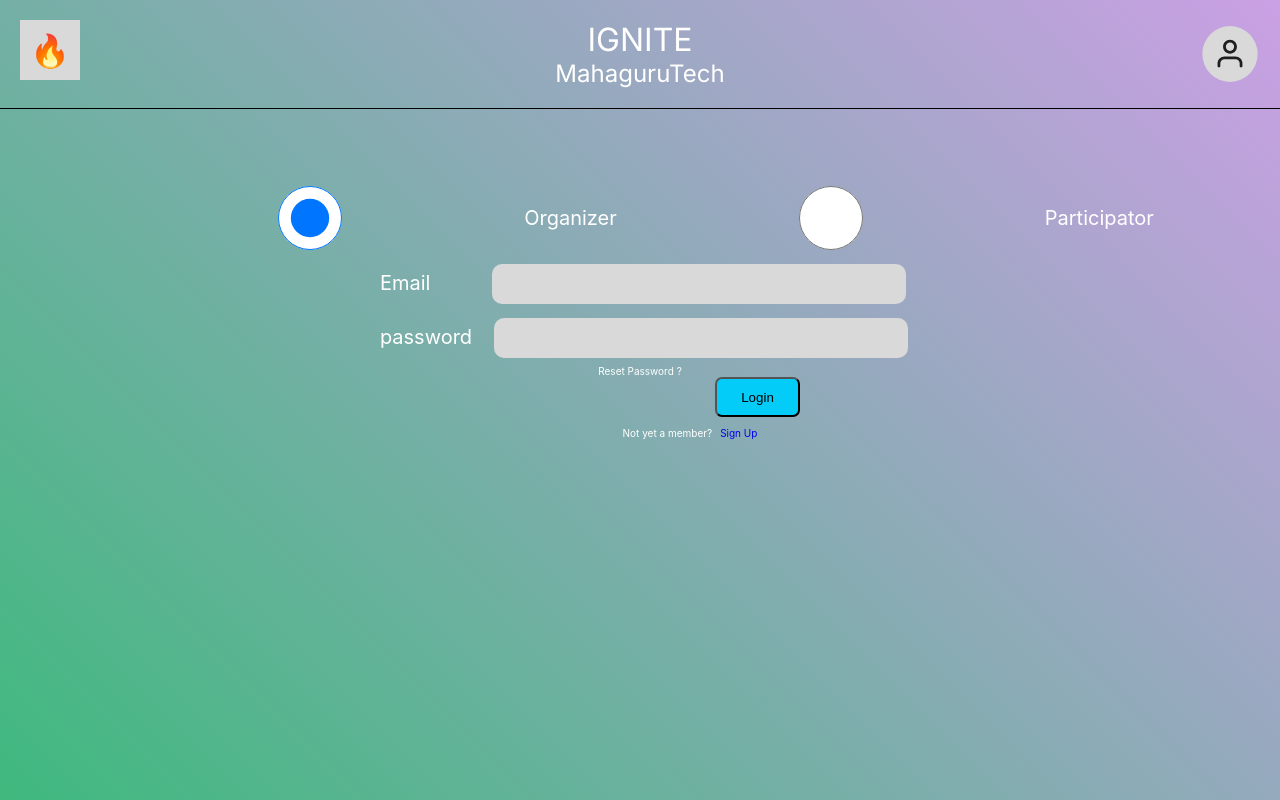
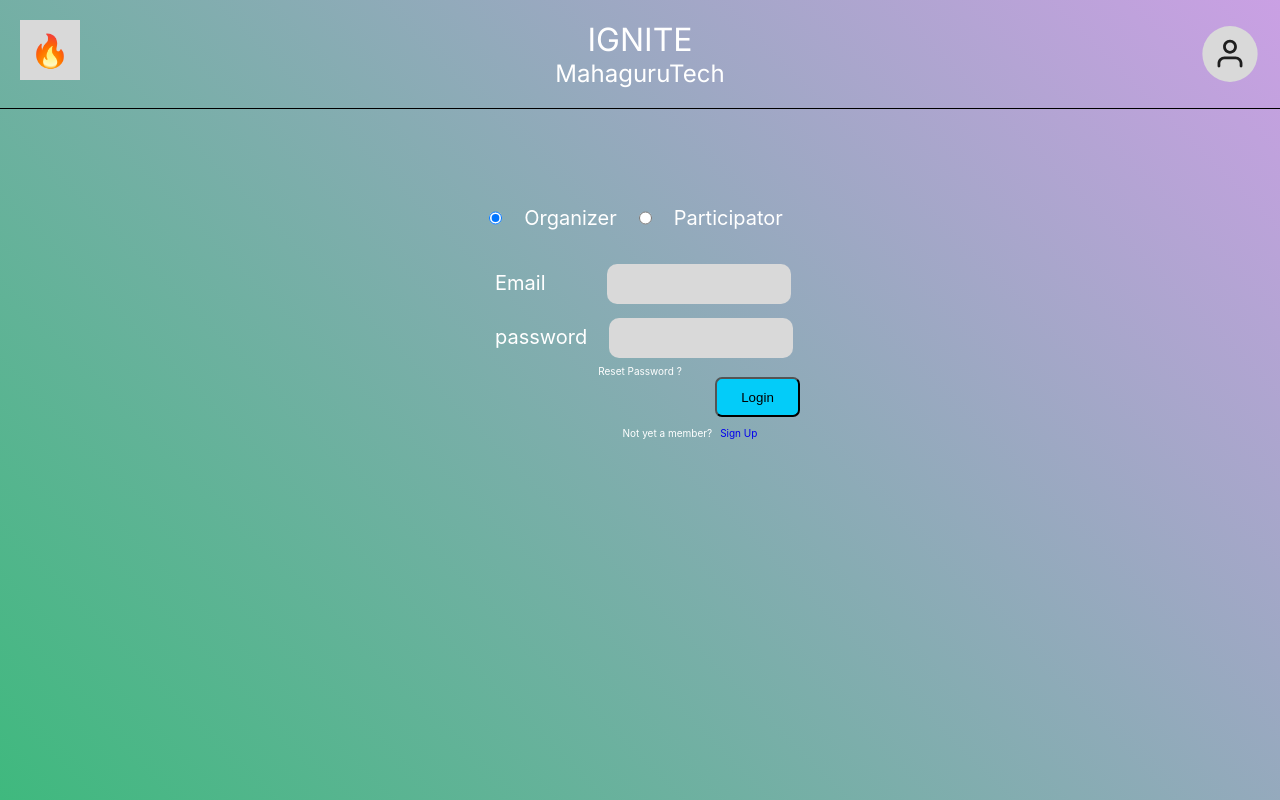
Before and after one commit to darzhz/emfrontend, a React (Create React App) app: page /login in a window 1280 px wide. Built offline with nearby package versions, Linux system fonts and the light colour scheme.

Commit message:
final changes

```diff
--- a/src/components/Content.css
+++ b/src/components/Content.css
@@ -58,6 +58,7 @@
 }
 #duration {
     color: rebeccapurple;
+    width: auto;
 }
 .after{
     display: block;
--- a/src/components/Login.css
+++ b/src/components/Login.css
@@ -82,3 +82,9 @@
     display: flex;
     flex-direction: column;
 }
+.tyle input,select{
+    width: initial;
+}
+.login_field input{
+    width: 12vw;
+}
```
